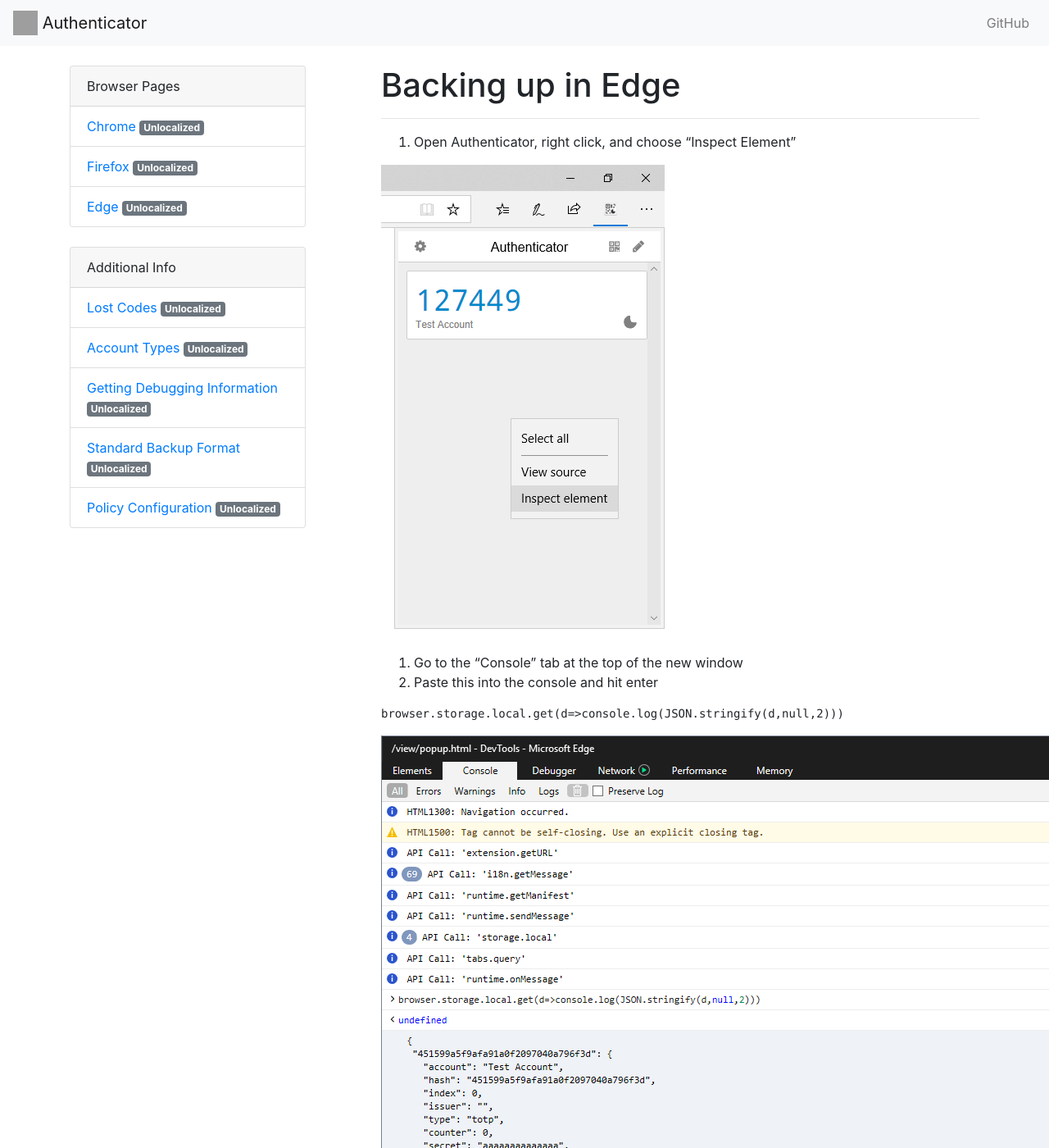
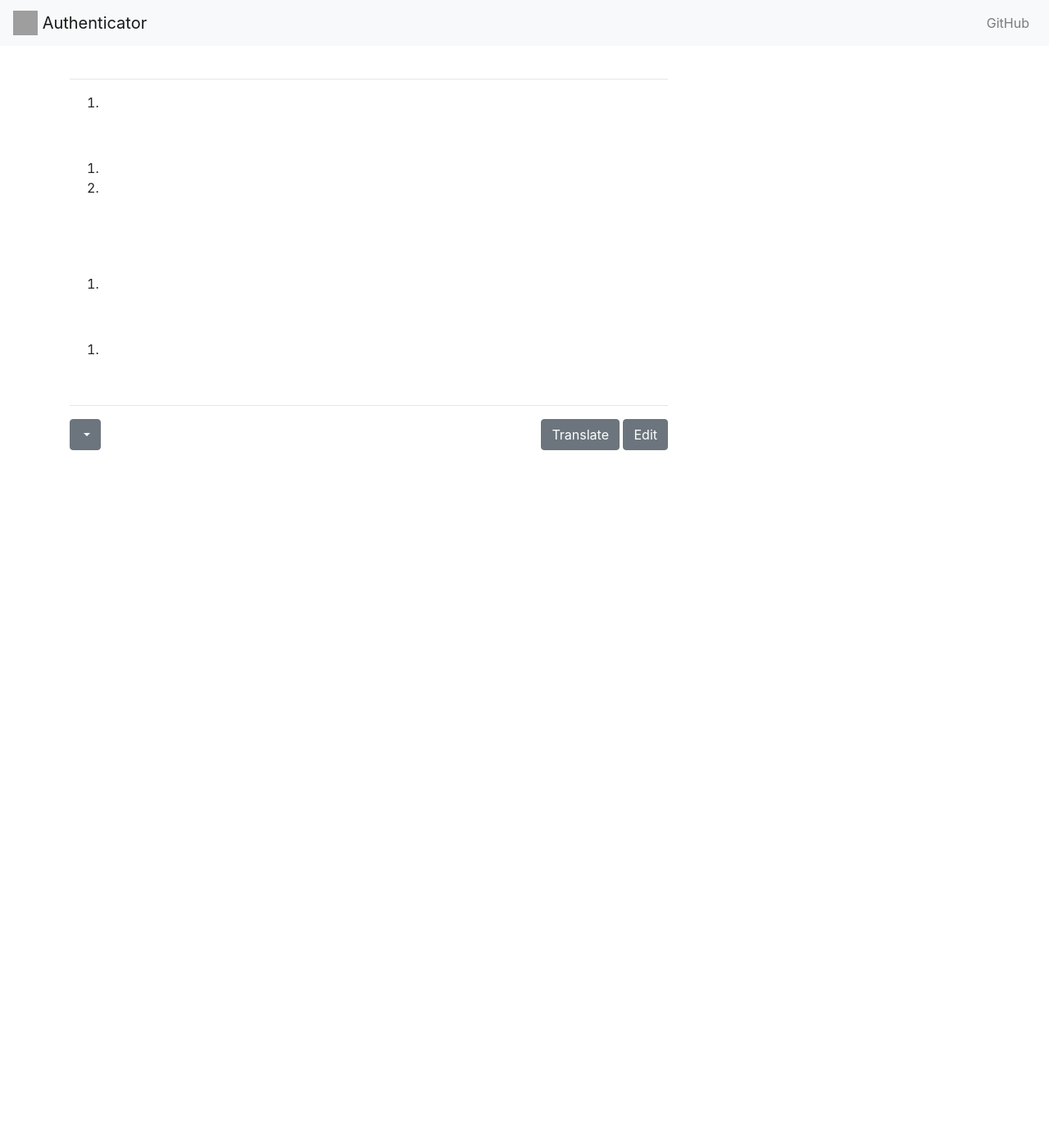
Before and after one commit to Authenticator-Extension/authenticator.cc, a Jekyll site: the page built from docs/el/edge-backup.md, in a window 1280 px wide and 1400 px high. Shown: the whole window at 82% size. Built offline with Jekyll 4.4.1, drawn with Linux system fonts in a browser that asks for light colours; our own code applies the rules of GitHub Pages for plain Markdown files; some of the changed text lies outside the part shown; grey boxes are pictures that could not be loaded.

````diff
--- a/docs/el/edge-backup.md
+++ b/docs/el/edge-backup.md
@@ -1,26 +1,26 @@
 ---
-title: Backing up in Edge
-stub: edge-backup
-lang: en
-ver: 1
+title:
+stub:
+lang:
+ver:
 ---
-1. Open Authenticator, right click, and choose "Inspect Element"
+1.
 
-![step1](/assets/edge-backup-screenshots/step1.PNG)
+![]()
 
-2. Go to the "Console" tab at the top of the new window
-3. Paste this into the console and hit enter
+2.
+3.
 
 ```javascript
-browser.storage.local.get(d=>console.log(JSON.stringify(d,null,2)))
+
 ```
 
-![step3](/assets/edge-backup-screenshots/step3.PNG)
+![]()
 
-4. Copy the result to notepad
+4.
 
-![step4](/assets/edge-backup-screenshots/step4.PNG)
+![]()
 
-5. Save as a file ending in `.json`
+5.
 
-![step5](/assets/edge-backup-screenshots/step5.PNG)
+![]()
````
